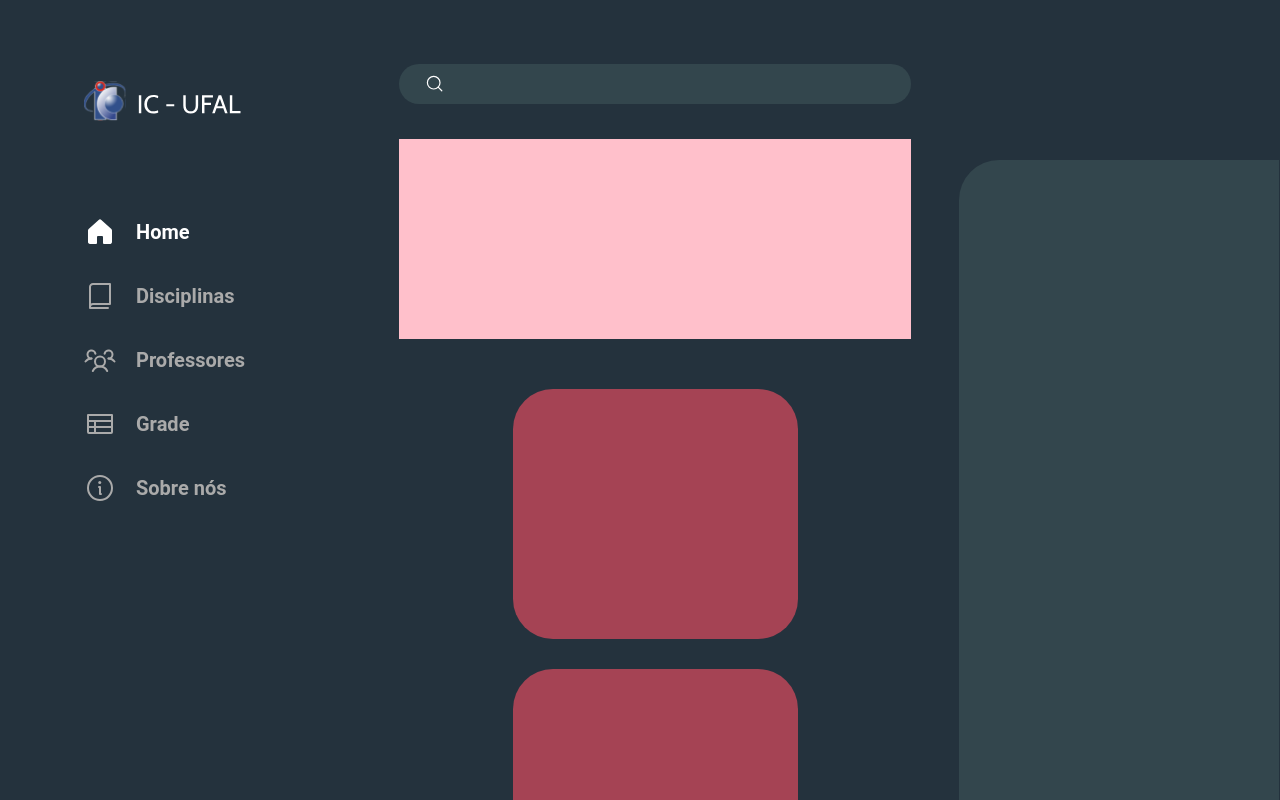
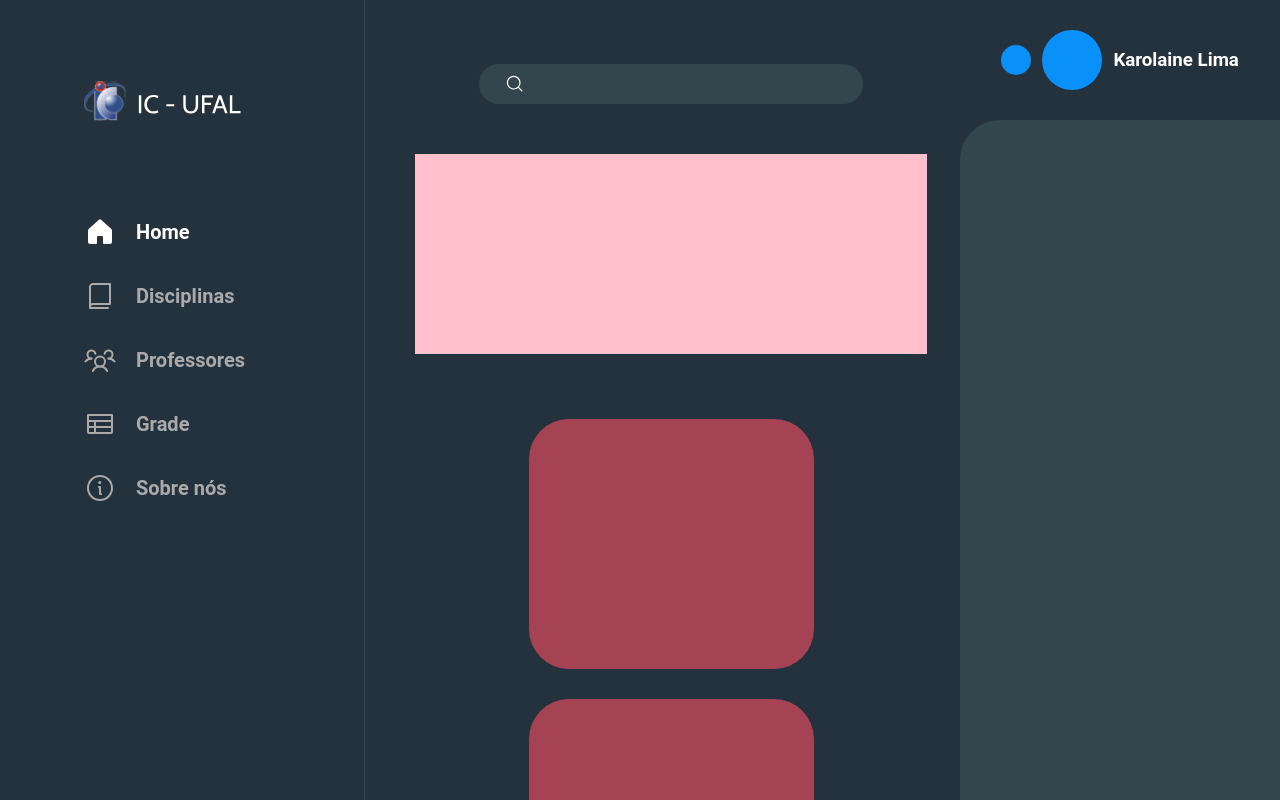
Before and after one commit to filipemota130/PlataformaSGA, a React (Vite) app: page / in a window 1280 px wide. Shown: the top 800 px of the page. Built offline with nearby package versions, Linux system fonts and the light colour scheme.

Commit message:
barra-de-rolagem

```diff
--- a/src/components/Aside.css
+++ b/src/components/Aside.css
@@ -1,12 +1,31 @@
 
+.profile{
+    margin: 30px;
+    display: flex;
+    align-items: center;
+    justify-content: space-evenly;
+    color: #fff;
+    font-size: 1rem;
+}
+.notifications{
+    background: #0990F9;
+    width: 30px;
+    height: 30px;
+    border-radius: 9999px;
+}
+.foto{
+    width: 60px;
+    height: 60px;
+    background: #0990F9;
+    border-radius: 9999px;
+}
 .aside-right{
     position: fixed;
-    top: 20%;
-    right: 1px;
+    right: 0px;
 }
-.dale{
+.container-aside{
     border-top-left-radius: 40px;
     width: 25vw;
-    height: 80vh;
+    height: 85vh;
     background: var(--cor-padrao);
 }
--- a/src/components/Aside.tsx
+++ b/src/components/Aside.tsx
@@ -1,8 +1,13 @@
 import './Aside.css'
-export function Aside(){
-    return(
-        <aside className="aside-right">
-            <div className="dale"></div>
-      </aside>
+export function Aside() {
+    return (
+            <aside className="aside-right">
+                <div className="profile">
+                    <div className="notifications"></div>
+                    <div className="foto"></div>
+                    <h3>Karolaine Lima</h3>
+                </div>
+                <div className="container-aside"></div>
+            </aside>
     )
 }
--- a/src/components/Header.css
+++ b/src/components/Header.css
@@ -7,7 +7,7 @@
 }
 input[type=text]{
     margin-top: 4rem;
-    width: 40vw;
+    width: 30vw;
     height: 5vh;
     color: #fff;
     border-radius: 9999px;
--- a/src/global.css
+++ b/src/global.css
@@ -33,5 +33,4 @@ a{
     max-width: 1000px;
     display: grid;
     grid-template-columns: 300px 1fr 1fr;
-    /* grid-template-rows: 1fr 20px; */
 }
--- a/src/pages/Timeline.css
+++ b/src/pages/Timeline.css
@@ -2,17 +2,19 @@
     display: flex;
     flex-direction: column;
     align-items: center;
+    justify-content: ;
 }
 .carousel{
     width: 40vw;
     height: 25vh;
     background: pink;
-    margin: 35px;
+    margin: 50px;
 }
 .cards{
     display: flex;
     flex-wrap: wrap;
     justify-content: space-evenly;
+    overflow-y: scroll;
 }
 .card{
     margin: 15px;
@@ -22,3 +24,17 @@
     position: relative;
     border-radius: 40px;
 }
+.central{
+    border-left: solid 1px #33464D;
+}
+::-webkit-scrollbar-track{
+    background-color: #1f2d36;
+    border-radius: 9999px;
+}
+::-webkit-scrollbar{
+    width: 10px;
+}
+::-webkit-scrollbar-thumb{
+    background: #141b21;
+    border-radius: 9999px;
+}
--- a/src/pages/Timeline.tsx
+++ b/src/pages/Timeline.tsx
@@ -2,14 +2,16 @@ import './Timeline.css'
 import { Header } from "../components/Header"
 export function Timeline() {
   return (
-    <div>
+    <div className='central'>
       <main className="timeline">
         <div className="header-c">
           <Header/>
+          </div>
           <div className="carousel">
-          </div>
         </div>
           <div className="cards">
+            <div className="card"></div>
+            <div className="card"></div>
             <div className="card"></div>
             <div className="card"></div>
             <div className="card"></div>
```
Also changed, not shown: package.json (+1 -6 lines), 1 other file (tests, documents, lock files or other folders).
